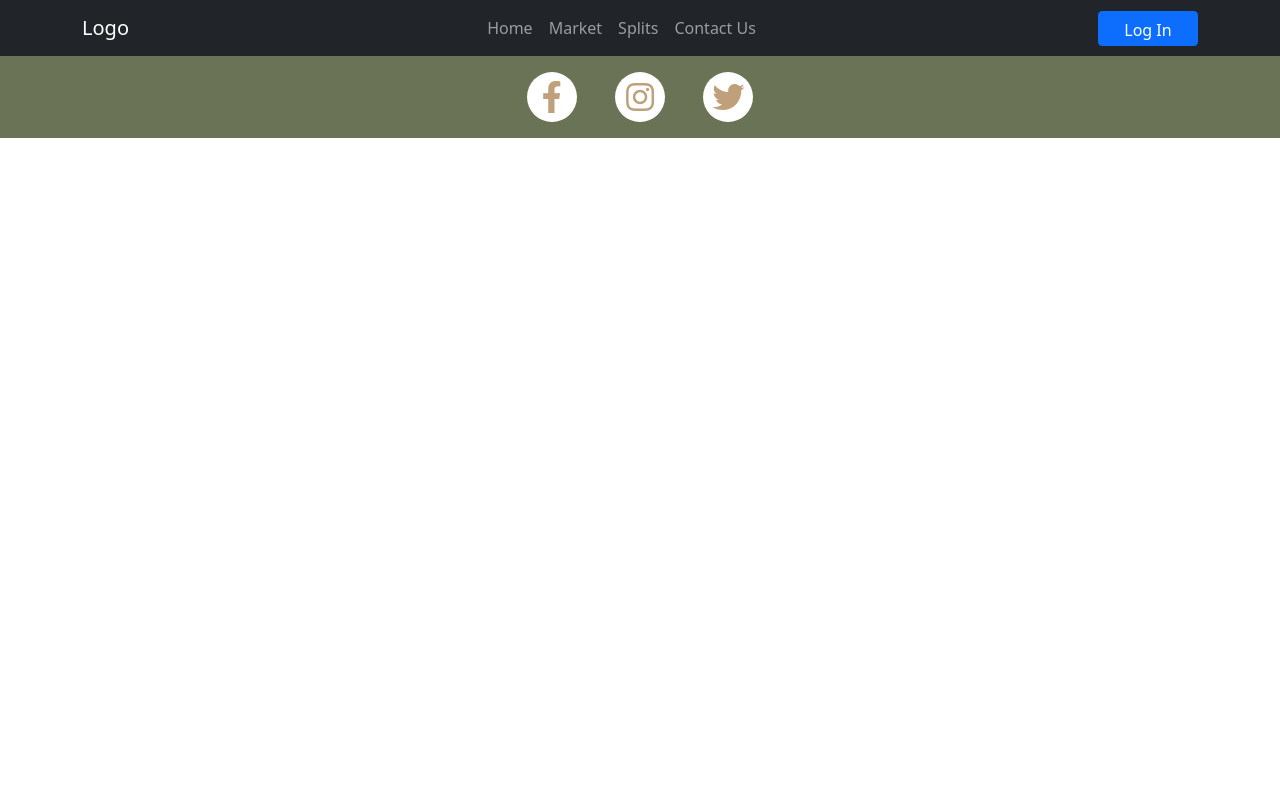
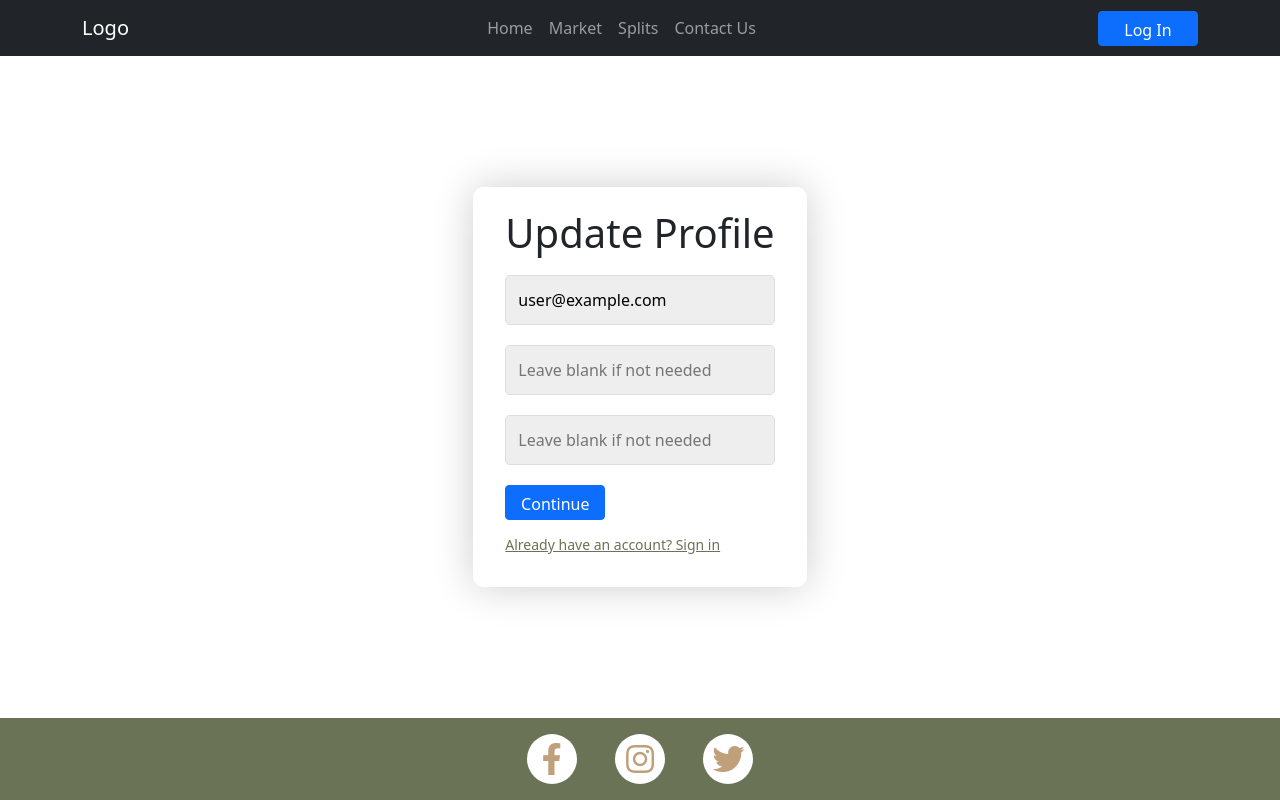
Before and after one commit to codykoscielski/flash-painters-react, a React (Create React App) app: page /updateprofile in a window 1280 px wide. Built offline with nearby package versions, Linux system fonts and the light colour scheme; no server answers; sample sign-in values are in the browser's storage.

Commit message:
Created an update profile component.

```diff
--- a/src/App.js
+++ b/src/App.js
@@ -1,7 +1,7 @@
 import './App.css';
 import 'bootstrap/dist/css/bootstrap.min.css';
 
-import { BrowserRouter as Router, Route, Switch } from 'react-router-dom';
+import { BrowserRouter as Router, Redirect, Route, Switch } from 'react-router-dom';
 
 import Navigation from './components/layout/Navigation';
 import Footer from './components/layout/Footer';
@@ -14,6 +14,7 @@ import Signup from './components/layout/Signup';
 import UserPortal from './components/pages/UserPortal';
 import ForgotPassword from './components/layout/ForgotPassword';
 import PrivateRoute from './PrivateRoute';
+import UpdateProfile from './components/layout/UpdateProfile';
 import { AuthProvider } from './contexts/AuthContext';
 
 
@@ -31,6 +32,8 @@ function App() {
           <Route path='/signup' component={ Signup } />
           <Route path ='/forgotpassword' component={ ForgotPassword } />
           <PrivateRoute exact path='/userportal'component={ UserPortal } />
+          <PrivateRoute exact path='/updateprofile' component={ UpdateProfile } />
+          <Redirect to='/' />
         </Switch>
         <Footer />
       </Router>
--- a/src/components/layout/ForgotPassword.js
+++ b/src/components/layout/ForgotPassword.js
@@ -28,6 +28,8 @@ const ForgotPassword = () => {
 
     }
 
+    //fake email: basogi8555@kibwot.com
+
     return (
         <div className="wrapper">
             {error && <Alert variant="danger">{ error }</Alert>}
--- /dev/null
+++ b/src/components/layout/UpdateProfile.js
@@ -0,0 +1,62 @@
+import React, { useRef, useState } from 'react';
+import { Alert, Button } from 'react-bootstrap';
+import { useAuth } from '../../contexts/AuthContext';
+import { Link, useHistory } from 'react-router-dom';
+
+const UpdateProfile = () => {
+
+    const emailRef = useRef();
+    const passwordRef = useRef();
+    const passwordConfirmRef = useRef();
+    const { currentUser } = useAuth();
+    const [error, setError] = useState('');
+    const [loading, setLoading] = useState(false);
+    const history = useHistory();
+
+    // const handleSubmit = async (e) => {
+    //     e.preventDefault();
+
+    //     if (passwordRef.current.value !== passwordConfirmRef.current.value) {
+    //         return setError('Password must match');
+    //     } else if (passwordRef.current.value.length < 6) {
+    //         return setError('Password must be at least 6 charcters');
+    //     }
+
+    //     try {
+    //         setError('')
+    //         setLoading(true)
+    //         await signup(emailRef.current.value, passwordRef.current.value);
+    //         history.push('/userportal')
+    //     } catch {
+    //         setError('Failed to create account')
+    //         setLoading(false)
+    //     }
+
+
+    // }
+    return (
+        <div className="wrapper">
+            {error && <Alert variant="danger">{ error }</Alert>}
+            <div className="form-container">
+                <form className="form" id="createAccountForm" >
+                    <h1 className="form-title">Update Profile</h1>
+                    <div className="input-group">
+                        <input type="email" className="form-input"  placeholder="Email Address" ref={ emailRef } defaultValue={ currentUser.email } />
+                    </div>
+                    <div className="input-group">
+                        <input type="password" className="form-input"  placeholder="Leave blank if not needed" ref={ passwordRef } required/>
+                    </div>
+                    <div className="input-group">
+                        <input type="password" className="form-input"  placeholder="Leave blank if not needed" ref={ passwordConfirmRef } required/>
+                    </div>
+                    <Button className="btn form-btn" type="submit" disabled={ loading }>Continue</Button>
+                    <p className="form-text">
+                        <Link to='/login' className="form-url" id="linkLogin">Already have an account? Sign in</Link>
+                    </p>
+                </form>
+            </div>
+        </div>
+    )
+}
+
+export default UpdateProfile;
```
